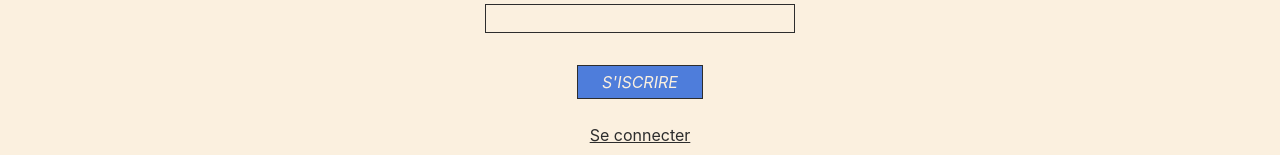
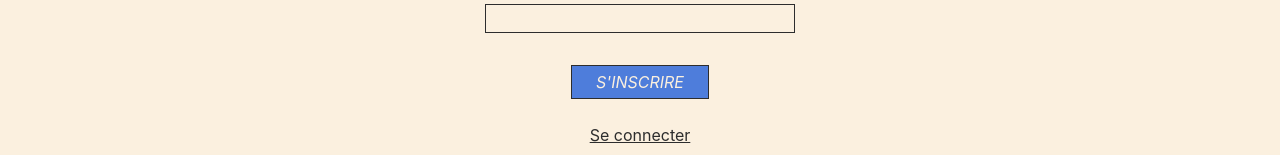
Before and after one commit to collectif-allela/intervous, a Vue app in the folder client/: page /register in a window 1280 px wide. Shown: the part 473-628 px from the top of the page. Built offline with nearby package versions, Linux system fonts and the light colour scheme.

Commit message:
ortographe

```diff
--- a/client/src/views/Register.vue
+++ b/client/src/views/Register.vue
@@ -22,7 +22,7 @@
             <label for="email" class="mb-1 text-sm uppercase italic">Confirmation mot de passe</label>
             <input class="mb-5 w-full border border-solid border-black bg-beige p-1 text-sm text-black focus:border-blue focus:outline-none focus:ring-0" type="password" id="password_confirmation" v-model="user.password_confirmation" required />
           </div>
-          <button class="border border-black mx-auto inline-block bg-blue px-6 py-1 uppercase italic text-beige" type="submit">S'iscrire</button>
+          <button class="border border-black mx-auto inline-block bg-blue px-6 py-1 uppercase italic text-beige" type="submit">S'inscrire</button>
         </form>
         <router-link class="underline text-black" to="/connection">Se connecter</router-link>
       </div>
```
